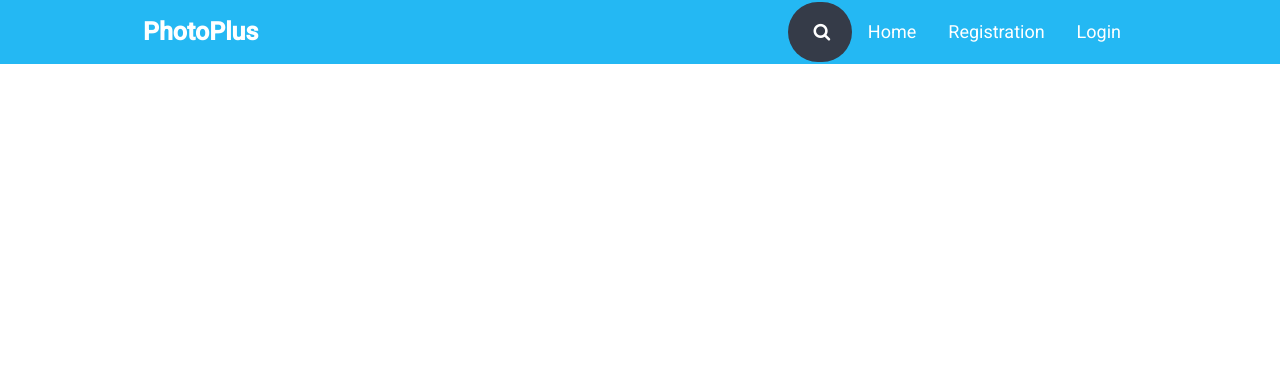
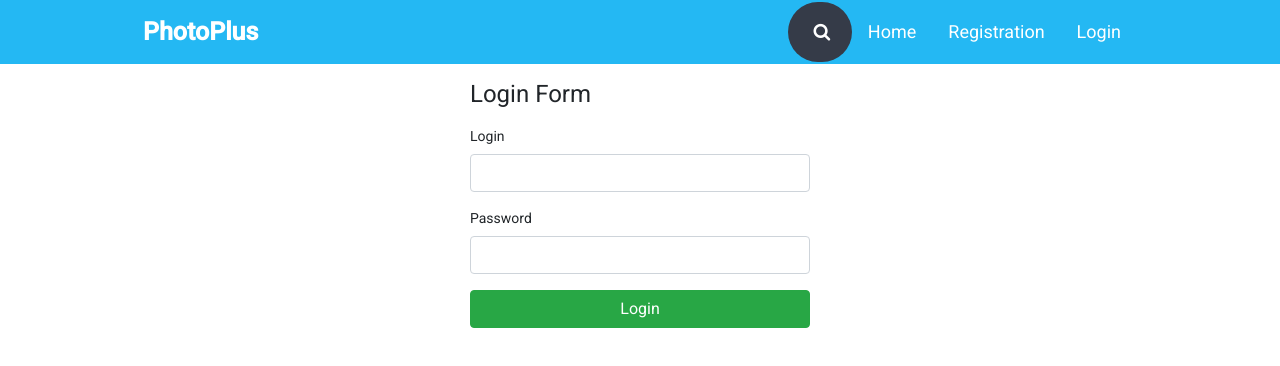
Before and after one commit to latusikl/PhotoPlus, an Angular app in the folder PhotoPlusFrontend/PhotoPlus/: page /login in a window 1280 px wide. Before the commit this address led to /. Shown: the top 366 px of the page. Built offline with nearby package versions, Linux system fonts and the light colour scheme; a web font is replaced by a local one.

Commit message:
added login component

```diff
--- a/PhotoPlusFrontend/PhotoPlus/src/app/app-routing.module.ts
+++ b/PhotoPlusFrontend/PhotoPlus/src/app/app-routing.module.ts
@@ -3,11 +3,13 @@ import { Routes, RouterModule } from '@angular/router';
 
 import { HomeComponent } from './components/home/home.component';
 import { RegistrationComponent } from './components/registration/registration.component';
+import { LoginComponent } from './components/login/login.component';
 
 
 const routes: Routes = [
   { path: '', component: HomeComponent },
-  { path: 'registration', component: RegistrationComponent }
+  { path: 'registration', component: RegistrationComponent },
+  { path: 'login', component: LoginComponent }
 ];
 
 @NgModule({
--- a/PhotoPlusFrontend/PhotoPlus/src/app/app.component.scss
+++ b/PhotoPlusFrontend/PhotoPlus/src/app/app.component.scss
@@ -38,7 +38,6 @@ ul {
     }
   }
 }
-
 
 .searchbar{
   margin-left: auto;
--- a/PhotoPlusFrontend/PhotoPlus/src/app/app.module.ts
+++ b/PhotoPlusFrontend/PhotoPlus/src/app/app.module.ts
@@ -7,6 +7,7 @@ import { AppComponent } from './app.component';
 import { BrowserAnimationsModule } from '@angular/platform-browser/animations';
 import { HomeComponent } from './components/home/home.component';
 import { RegistrationComponent } from './components/registration/registration.component';
+import { LoginComponent } from './components/login/login.component';
 import { HttpClientModule } from '@angular/common/http';
 import { NgbModule } from '@ng-bootstrap/ng-bootstrap';
 
@@ -15,6 +16,7 @@ import { NgbModule } from '@ng-bootstrap/ng-bootstrap';
     AppComponent,
     HomeComponent,
     RegistrationComponent,
+    LoginComponent
   ],
   imports: [
     BrowserModule,
--- /dev/null
+++ b/PhotoPlusFrontend/PhotoPlus/src/app/components/login/login.component.html
@@ -0,0 +1,22 @@
+<div class="container col-4">
+    <h1>Login Form</h1>
+    <form [formGroup]="loginForm" (ngSubmit)="onSubmit()">
+        <div class="form-group">
+            <label for="login">Login</label>
+            <input formControlName="login" type="text" class="form-control" [ngClass]="{ 'is-invalid': submitted && f.login.errors }">
+            <div *ngIf="submitted && f.login.errors" class="invalid-feedback">
+              <div *ngIf="f.login.errors.required">Login is required</div>
+              <div *ngIf="f.login.errors.minlength">Login must be at least 5 characters</div>
+            </div>
+        </div>
+        <div class="form-group">
+          <label for="pass">Password</label>
+          <input formControlName="password" type="password" class="form-control" id="pass" [ngClass]="{ 'is-invalid': submitted && f.password.errors }">
+          <div *ngIf="submitted && f.password.errors" class="invalid-feedback">
+            <div *ngIf="f.password.errors.required">Password is required</div>
+            <div *ngIf="f.password.errors.minlength">Password must be at least 6 characters</div>
+          </div>
+        </div>
+        <button type="submit" class="btn btn-success btn-block">Login</button>
+    </form>
+</div>
--- /dev/null
+++ b/PhotoPlusFrontend/PhotoPlus/src/app/components/login/login.component.scss
@@ -0,0 +1,8 @@
+
+.optional{
+    color:red;
+}
+
+.container {
+  margin-top: 1em;
+}
--- /dev/null
+++ b/PhotoPlusFrontend/PhotoPlus/src/app/components/login/login.component.ts
@@ -0,0 +1,35 @@
+import { Component, OnInit } from '@angular/core';
+import { FormGroup, Validators, FormBuilder } from '@angular/forms';
+import { User } from '../../models/user/user';
+import { UserService } from "../../services/user/user.service";
+
+@Component({
+  selector: 'app-login',
+  templateUrl: './login.component.html',
+  styleUrls: ['./login.component.scss']
+})
+export class LoginComponent implements OnInit {
+
+  loginForm: FormGroup;
+  submitted: boolean;
+
+  constructor(private formBuilder: FormBuilder, private userService: UserService) {
+
+  }
+
+  ngOnInit(): void {
+    this.loginForm = this.formBuilder.group({
+    login: ['',[Validators.required]],
+    password: ['', [ Validators.required ]]
+   });
+  }
+
+  get f() { return this.loginForm.controls; }
+
+  onSubmit(){
+    this.submitted = true;
+    if(this.loginForm.invalid){
+      return;
+    }
+  }
+}
```
Also changed, not shown: 1 other file (tests, documents, lock files or other folders).
